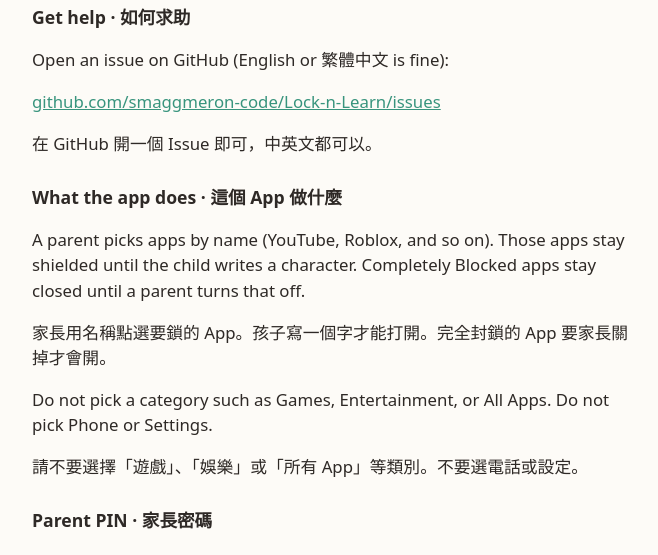
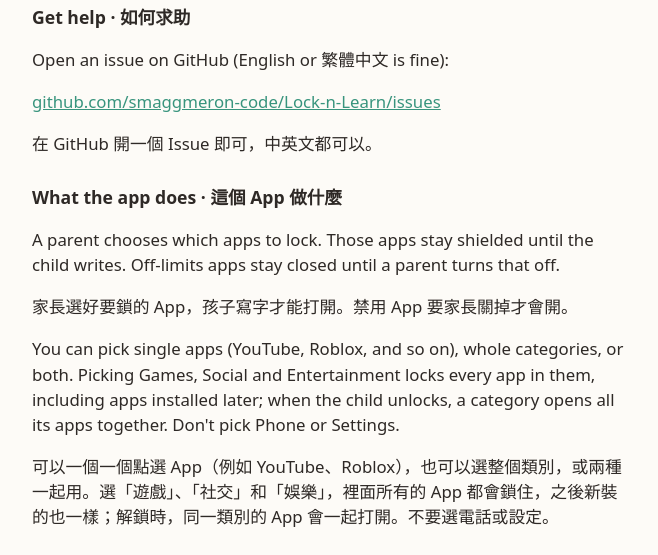
Before and after one commit to smaggmeron-code/Lock-n-Learn, a plain HTML site: page support.html in a window 1280 px wide. Shown: the part 152-707 px from the top of the page, without its empty margins (308-966 px from the left). Drawn offline with Linux system fonts and the light colour scheme.

Commit message:
Support: pick single apps, whole categories, or both

```diff
--- a/support.html
+++ b/support.html
@@ -22,10 +22,10 @@
 
     <section>
       <h2>What the app does · 這個 App 做什麼</h2>
-      <p>A parent picks apps by name (YouTube, Roblox, and so on). Those apps stay shielded until the child writes a character. Completely Blocked apps stay closed until a parent turns that off.</p>
-      <p>家長用名稱點選要鎖的 App。孩子寫一個字才能打開。完全封鎖的 App 要家長關掉才會開。</p>
-      <p>Do not pick a category such as Games, Entertainment, or All Apps. Do not pick Phone or Settings.</p>
-      <p>請不要選擇「遊戲」、「娛樂」或「所有 App」等類別。不要選電話或設定。</p>
+      <p>A parent chooses which apps to lock. Those apps stay shielded until the child writes. Off-limits apps stay closed until a parent turns that off.</p>
+      <p>家長選好要鎖的 App，孩子寫字才能打開。禁用 App 要家長關掉才會開。</p>
+      <p>You can pick single apps (YouTube, Roblox, and so on), whole categories, or both. Picking Games, Social and Entertainment locks every app in them, including apps installed later; when the child unlocks, a category opens all its apps together. Don't pick Phone or Settings.</p>
+      <p>可以一個一個點選 App（例如 YouTube、Roblox），也可以選整個類別，或兩種一起用。選「遊戲」、「社交」和「娛樂」，裡面所有的 App 都會鎖住，之後新裝的也一樣；解鎖時，同一類別的 App 會一起打開。不要選電話或設定。</p>
     </section>
 
     <section>
```
